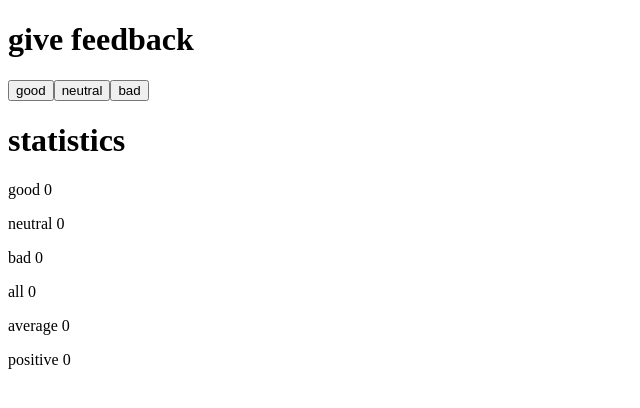
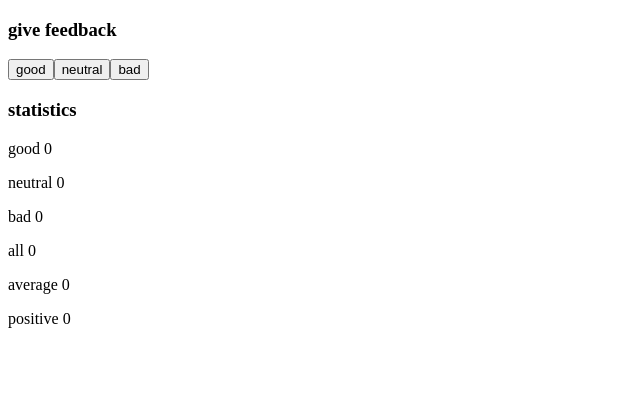
Before and after one commit to gzandiemer/fullstackopen, a React (Create React App) app in the folder part1/unicafe/: page / in a window 1280 px wide. Shown: the top 408 px of the page, without its empty margins (0-640 px from the left). Built offline with nearby package versions, Linux system fonts and the light colour scheme.

Commit message:
complete ex 1.8

```diff
--- a/part1/unicafe/src/index.js
+++ b/part1/unicafe/src/index.js
@@ -1,28 +1,36 @@
 import React, { useState } from 'react'
 import ReactDOM from 'react-dom'
 
+const Statistics = ({ good, neutral, bad }) => {
+  const all = good + neutral + bad
+  const average = good * 1 + bad * -1
+  const positive = good / all * 100
+  return (
+    <div>
+      <h3>statistics</h3>
+      <p>good {good}</p>
+      <p>neutral {neutral}</p>
+      <p>bad {bad}</p>
+      <p>all {all}</p>
+      <p>average {average}</p>
+      <p>positive {positive || 0} </p>
+    </div>
+  )
+}
 
 const App = () => {
   // save clicks of each button to own state
   const [good, setGood] = useState(0)
   const [neutral, setNeutral] = useState(0)
   const [bad, setBad] = useState(0)
-  const all = good + neutral + bad
-  const average = good * 1 + bad * -1
-  const positive = good / all * 100
+
   return (
     <div>
-      <h1>give feedback</h1>
+      <h3>give feedback</h3>
       <button onClick={() => setGood(good + 1)}>good</button>
       <button onClick={() => setNeutral(neutral + 1)}>neutral</button>
       <button onClick={() => setBad(bad + 1)}>bad</button>
-      <h1>statistics</h1>
-      <p>good {good}</p>
-      <p>neutral {neutral}</p>
-      <p>bad {bad}</p>
-      <p>all {all}</p>
-      <p>average {average}</p>
-      <p>positive {positive || 0} </p>
+      <Statistics good={good} neutral={neutral} bad={bad} />
     </div >
   )
 }
```
